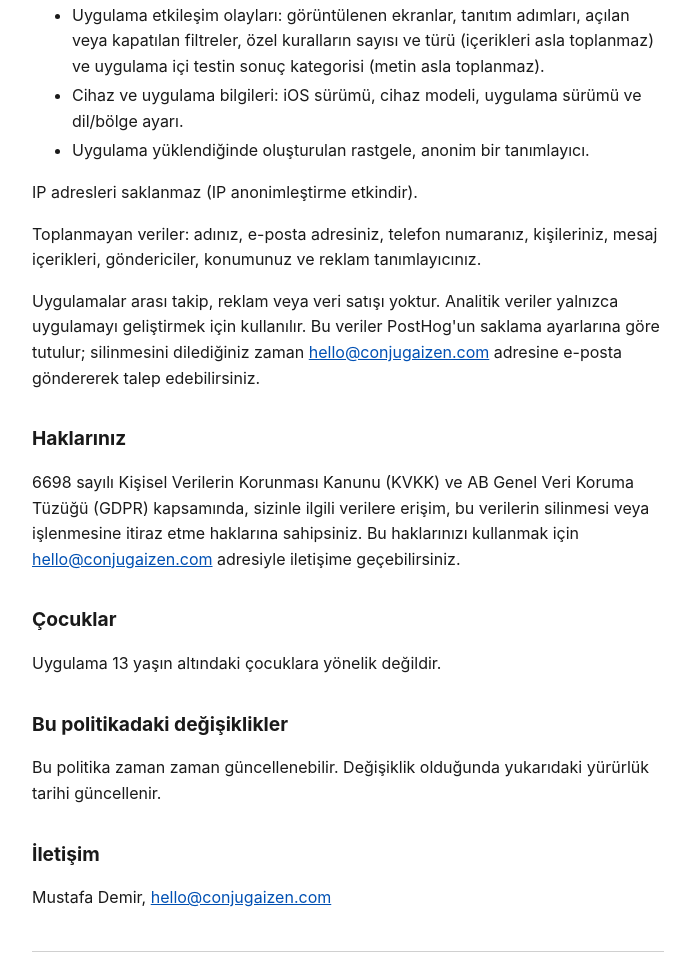
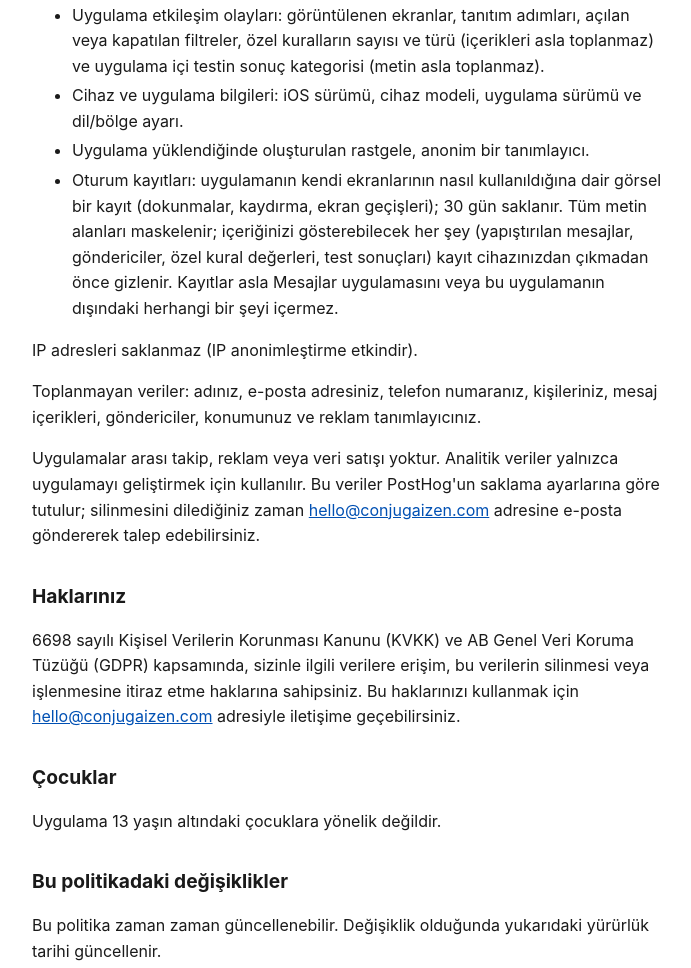
Before and after one commit to mstf66x/spam-sms-blocker-legal, a plain HTML site: page tr/privacy.html in a window 1280 px wide. Shown: the part 937-1905 px from the top of the page, without its empty margins (292-983 px from the left). Drawn offline with Linux system fonts and the light colour scheme.

Commit message:
Disclose masked session replay in privacy policy
Co-Authored-By: Claude Opus 5.5 <noreply@anthropic.com>
Claude-Session: https://claude.ai/code/session_01HfHiKWkKb5qXY4CotD2S9T

```diff
--- a/tr/privacy.html
+++ b/tr/privacy.html
@@ -33,6 +33,7 @@
 <li>Uygulama etkileşim olayları: görüntülenen ekranlar, tanıtım adımları, açılan veya kapatılan filtreler, özel kuralların sayısı ve türü (içerikleri asla toplanmaz) ve uygulama içi testin sonuç kategorisi (metin asla toplanmaz).</li>
 <li>Cihaz ve uygulama bilgileri: iOS sürümü, cihaz modeli, uygulama sürümü ve dil/bölge ayarı.</li>
 <li>Uygulama yüklendiğinde oluşturulan rastgele, anonim bir tanımlayıcı.</li>
+<li>Oturum kayıtları: uygulamanın kendi ekranlarının nasıl kullanıldığına dair görsel bir kayıt (dokunmalar, kaydırma, ekran geçişleri); 30 gün saklanır. Tüm metin alanları maskelenir; içeriğinizi gösterebilecek her şey (yapıştırılan mesajlar, göndericiler, özel kural değerleri, test sonuçları) kayıt cihazınızdan çıkmadan önce gizlenir. Kayıtlar asla Mesajlar uygulamasını veya bu uygulamanın dışındaki herhangi bir şeyi içermez.</li>
 </ul>
 <p>IP adresleri saklanmaz (IP anonimleştirme etkindir).</p>
 <p>Toplanmayan veriler: adınız, e-posta adresiniz, telefon numaranız, kişileriniz, mesaj içerikleri, göndericiler, konumunuz ve reklam tanımlayıcınız.</p>
```
Also changed, not shown: privacy.html (+1 -0 lines).
